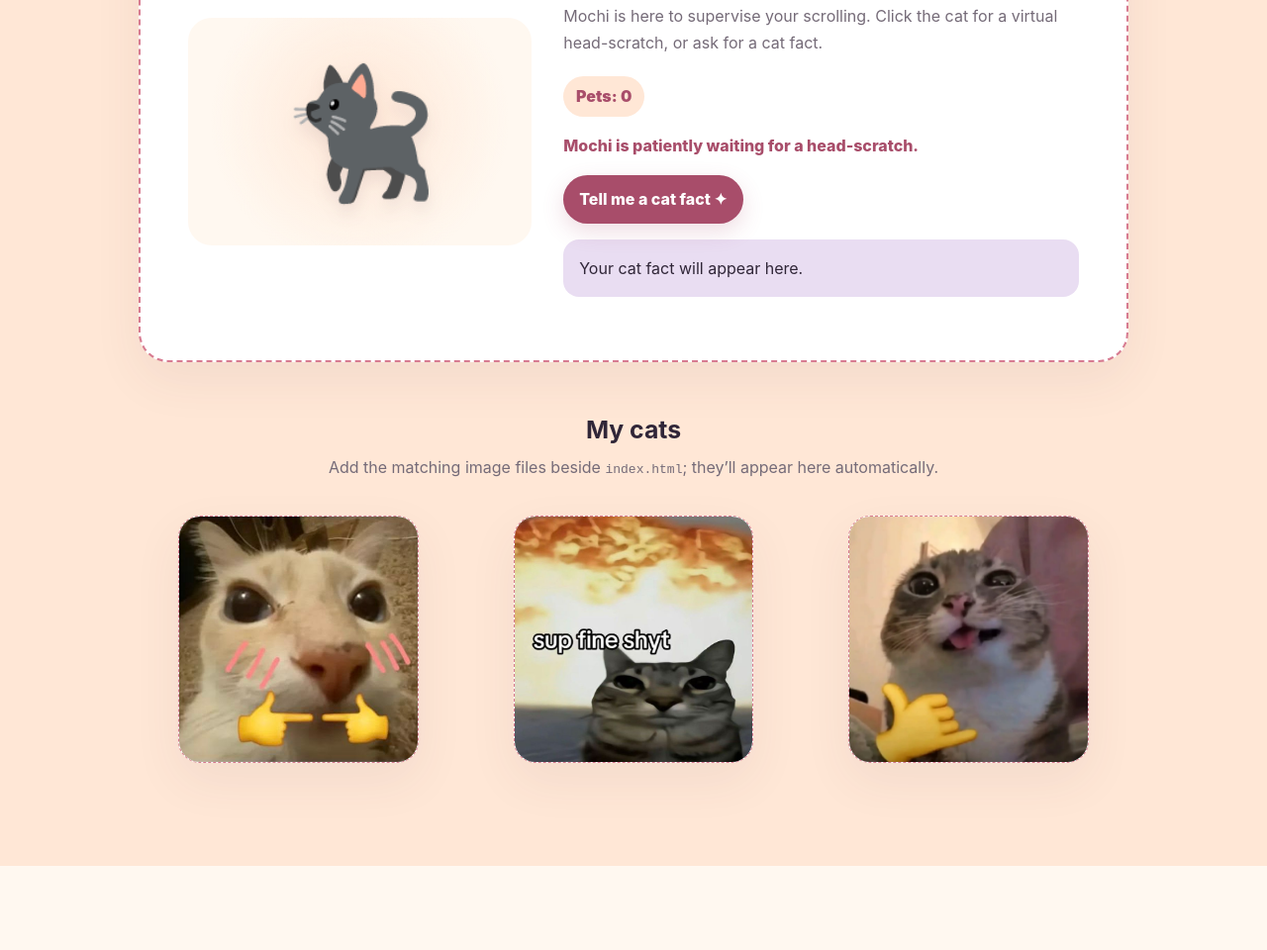
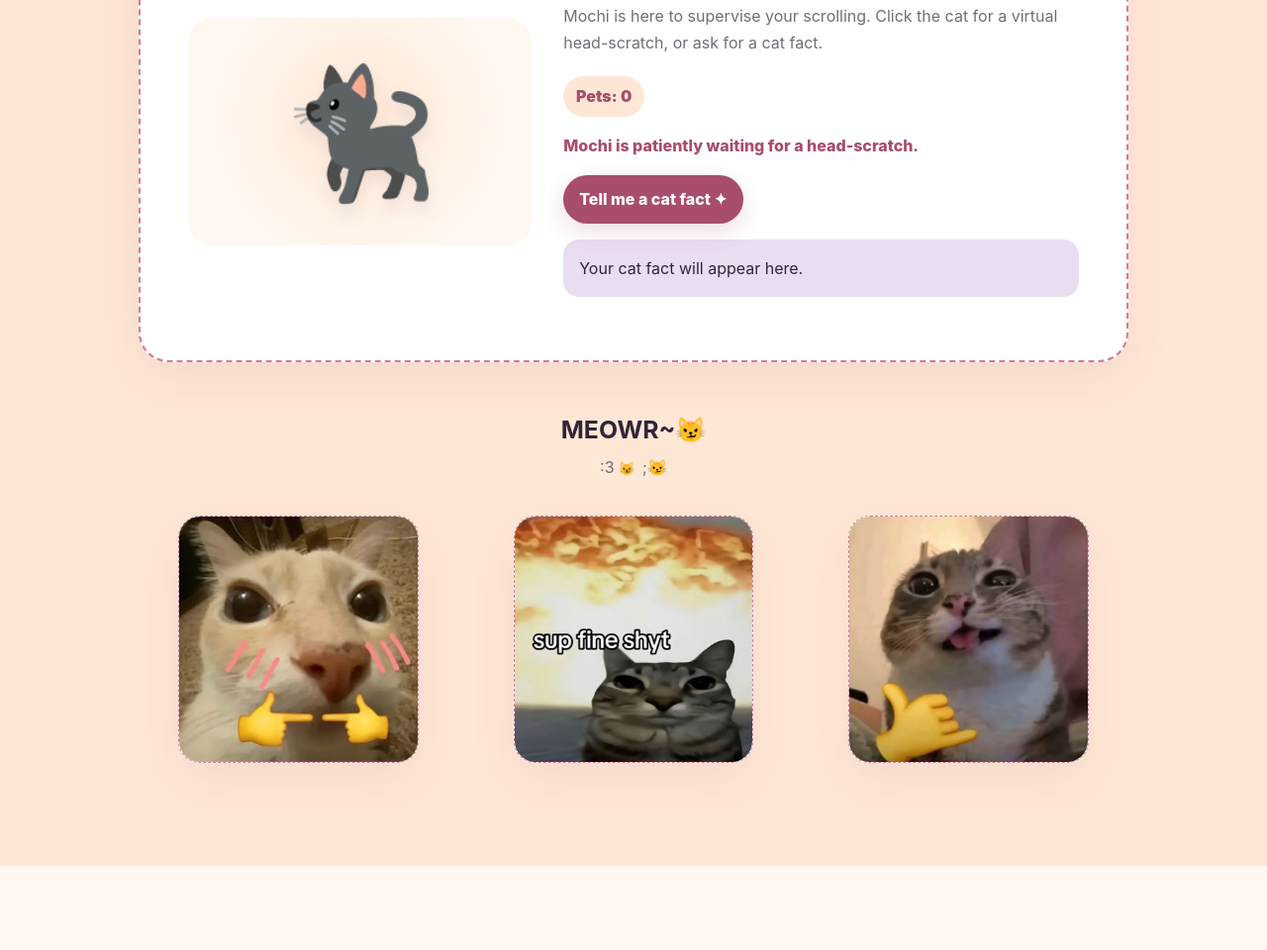
Before and after one commit to duquejhonpaulcyn-ctrl/JP-personal-profile, a plain HTML site: page index.html in a window 1280 px wide. Shown: the part 2636-3596 px from the top of the page at 99% size. Drawn offline with Linux system fonts and the light colour scheme.

Commit message:
Update gallery heading and description text

```diff
--- a/index.html
+++ b/index.html
@@ -171,7 +171,7 @@ body.dark .section-dark { background: #18141d; } body.dark .quote-panel { backgr
       <div class="cat-display"><button class="interactive-cat" id="petCat" type="button" aria-label="Pet the cat">🐈‍⬛</button></div>
       <div class="cat-controls"><h3>Meet Mochi the mood cat</h3><p>Mochi is here to supervise your scrolling. Click the cat for a virtual head-scratch, or ask for a cat fact.</p><div class="cat-count" id="petCount">Pets: 0</div><p class="cat-message" id="catMessage" aria-live="polite">Mochi is patiently waiting for a head-scratch.</p><button class="button button-primary" id="factButton" type="button">Tell me a cat fact <span aria-hidden="true">✦</span></button><p class="fact-box" id="catFact" aria-live="polite">Your cat fact will appear here.</p></div>
     </div>
-    <div class="gallery-heading"><h3>My cats</h3><p>Add the matching image files beside <code>index.html</code>; they’ll appear here automatically.</p></div>
+    <div class="gallery-heading"><h3>MEOWR~😼 </h3><p> :3 <code>😼 </code>;😼 </p></div>
     <div class="cat-gallery" aria-label="Cat photo gallery">
       <figure class="cat-photo"><img src="cat1.png" alt="Cat photo 1"><figcaption class="cat-placeholder"><span aria-hidden="true">🐾</span><strong>cat1.png</strong><span>Photo slot 1</span></figcaption></figure>
       <figure class="cat-photo"><img src="cat2.png" alt="Cat photo 2"><figcaption class="cat-placeholder"><span aria-hidden="true">🐾</span><strong>cat2.png</strong><span>Photo slot 2</span></figcaption></figure>
```
